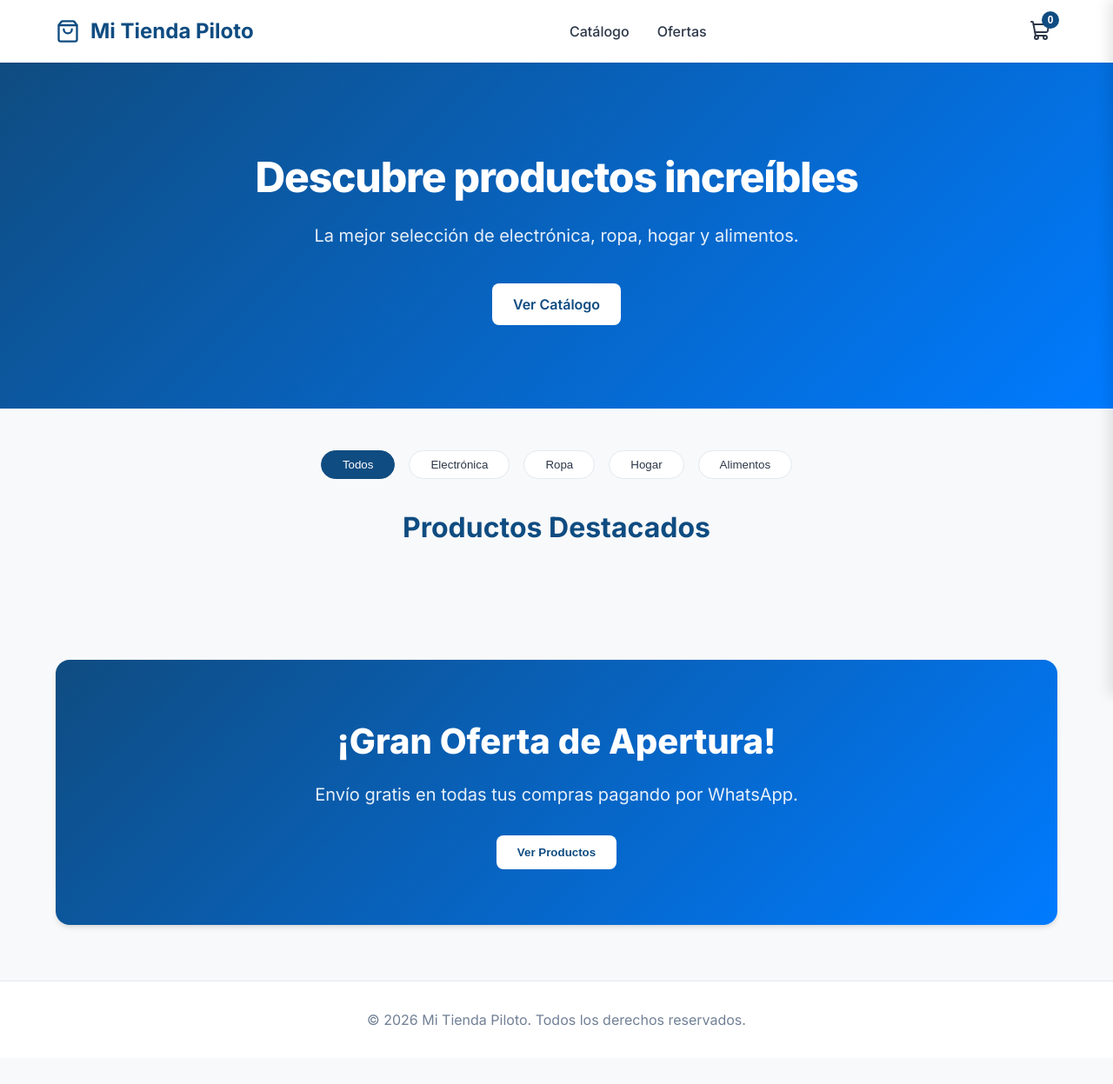
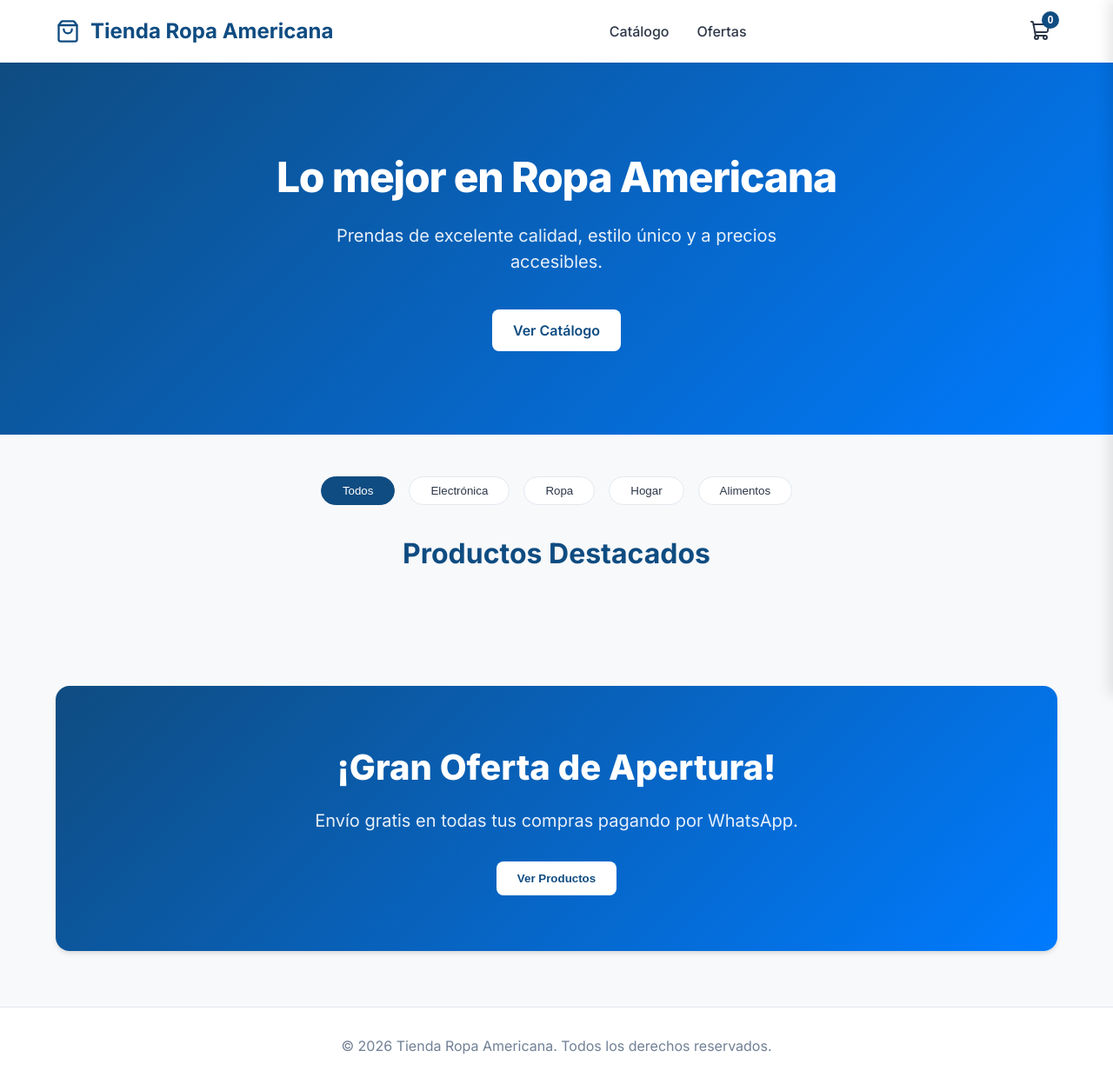
Before and after one commit to jorgeaceituno/Tienda-Piloto, a plain HTML site: page index.html in a window 1280 px wide. Shown: the whole page at 87% size. Before the commit the page ends 1217 px from the top, so only its background shows below. Drawn offline with nearby package versions, Linux system fonts and the light colour scheme; no server answers.

Commit message:
Rebrand a Tienda Ropa Americana

```diff
--- a/index.html
+++ b/index.html
@@ -3,7 +3,7 @@
 <head>
     <meta charset="UTF-8">
     <meta name="viewport" content="width=device-width, initial-scale=1.0">
-    <title>Mi Tienda Piloto</title>
+    <title>Tienda Ropa Americana</title>
     <meta name="description" content="La mejor tienda online de tecnología, ropa, hogar y alimentos.">
     <link href="https://fonts.googleapis.com/css2?family=Inter:wght@400;500;600;700;800&display=swap" rel="stylesheet">
     <link rel="stylesheet" href="styles.css">
@@ -14,7 +14,7 @@
         <div class="container nav-content">
             <a href="index.html" class="logo">
                 <i data-lucide="shopping-bag" class="logo-icon"></i>
-                <span>Mi Tienda Piloto</span>
+                <span>Tienda Ropa Americana</span>
             </a>
             <nav class="nav-links">
                 <a href="#destacados">Catálogo</a>
@@ -30,8 +30,8 @@
     <main>
         <section class="hero">
             <div class="container hero-content">
-                <h1>Descubre productos increíbles</h1>
-                <p>La mejor selección de electrónica, ropa, hogar y alimentos.</p>
+                <h1>Lo mejor en Ropa Americana</h1>
+                <p>Prendas de excelente calidad, estilo único y a precios accesibles.</p>
                 <a href="#destacados" class="btn btn-primary">Ver Catálogo</a>
             </div>
         </section>
@@ -85,7 +85,7 @@
 
     <footer class="footer">
         <div class="container">
-            <p>&copy; 2026 Mi Tienda Piloto. Todos los derechos reservados.</p>
+            <p>&copy; 2026 Tienda Ropa Americana. Todos los derechos reservados.</p>
         </div>
     </footer>
 
```
Also changed, not shown: admin.html (+1 -1 lines).
